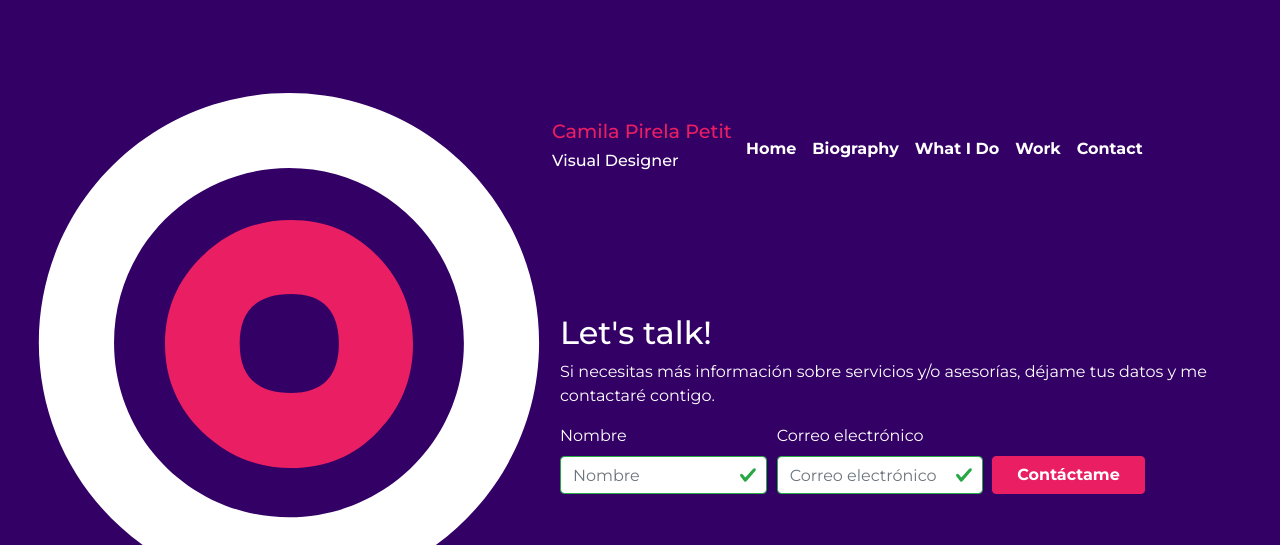
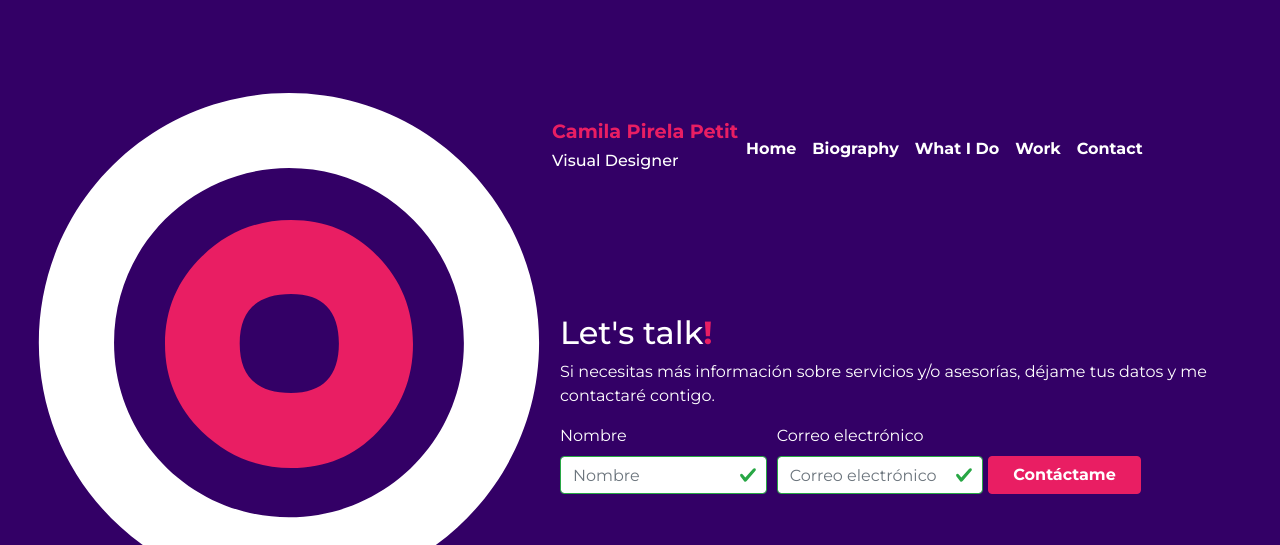
Before and after one commit to caropi30/portfolio-final, a website: page pages/contact.html in a window 1280 px wide. Shown: the top 545 px of the page. Drawn offline with nearby package versions, Linux system fonts and the light colour scheme.

Commit message:
Estilos en texto color primary

```diff
--- a/pages/contact.html
+++ b/pages/contact.html
@@ -59,7 +59,7 @@
         <main class="container-fluid contact animate__animated animate__backInRight pl-xl-3 pl-1 pr-4">
             <div class="row contact__Info row d-block pl-lg-3 pt-lg-5 ml-lg-5 pl-sm-5 px-md-3 mx-md-4 mx-sm-0 pr-sm-1 pl-1 pr-5 ml-5">
                 <section class="contact__Title pl-xl-7 ml-xl-5 mr-xl-0 pl-sm-3 pl-1">
-                    <h2 class="pl-xl-7 ml-xl-5">Let's talk<span>!</span></h2>
+                    <h2 class="pl-xl-7 ml-xl-5">Let's talk<strong>!</strong></h2>
                     <p class="pl-xl-7 ml-xl-5">Si necesitas más información sobre servicios y/o asesorías, déjame tus datos y me contactaré contigo.</p>
                 </section>
                 <section class="contact__Form pb-5 pl-xl-5 ml-xl-5 pl-md-3 px-sm-3">
@@ -73,7 +73,7 @@
                                 <label class="pink" for="contactMail">Correo electrónico</label>
                                 <input type="text" class="form-control is-valid contactFormItemsInputs" name="contactMail" id="contactMail" placeholder="Correo electrónico" required="">
                             </div>
-                            <div class="align-self-center mt-3 mx-1 btn-input pink">
+                            <div class="align-self-center mt-3 mx- btn-input pink">
                                 <button type="submit" class="contact__FormItems-item btn btn-pink wow animate__ animate__heartBeat px-4" data-toggle="modal" data-target="#ventanaModal" style="visibility: visible; animation-name: pulse; width: 100%;">Contáctame</button>
                             </div>
                         </div>
--- a/scss/layout/_homeBody.scss
+++ b/scss/layout/_homeBody.scss
@@ -3,12 +3,14 @@
     .homeBody {
         @include body-background-img-none;
         @include body-background-logo-sm;
+        @include home-nav-md;
     }
 }
 // Small devices (landscape phones, 576px and up)
 @media (min-width: 576px) and (max-width: 767.98px) {
     .homeBody {
         @include body-background-img-none;
+        @include home-nav-md;
         @include body-background-logo-sm;
     }
 }
@@ -16,7 +18,9 @@
 // Medium devices (tablets, 768px and up)
 @media (min-width: 768px) and (max-width: 991.98px) {
     .homeBody {
+        @include body-background-img-none;
         @include body-background-logo-sm;
+        @include home-nav-md;
     }
 
 
@@ -32,6 +36,6 @@
 // Extra large devices (large desktops, 1200px and up)
 @media (min-width: 1200px) {
     @include body-background-logo-lg;
-    @include home-nav-lg;
+    @include home-nav-xl;
     @include footer-padding-xl;
 }
--- a/scss/pages/_biography.scss
+++ b/scss/pages/_biography.scss
@@ -1,24 +1,29 @@
 // Extra small devices (landscape phones, 200px and up)
 @media (min-width: 200px) and (max-width: 575.98px) {
         @include body-background-img-none;
+        @include strong;
 }
 
 // Small devices (landscape phones, 576px and up)
 @media (min-width: 576px) and (max-width: 767.98px) {
         @include body-background-img-none;
+        @include strong;
 }
 
 // Medium devices (tablets, 768px and up)
 @media (min-width: 768px) and (max-width: 991.98px) {
         @include body-background-img-none;
+        @include strong;
 }
 
 // Large devices (desktops, 992px and up)
 @media (min-width: 992px) and (max-width: 1199.98px) {
         @include body-background-img-none;
+        @include strong;
 }
 
 // Extra large devices (large desktops, 1200px and up)
 @media (min-width: 1200px) {
     @include body-background-imagotype;
+    @include strong;
 }
--- a/scss/pages/_contact.scss
+++ b/scss/pages/_contact.scss
@@ -9,6 +9,7 @@
     @include btn-input;
     @include pink;
     @include img-size;
+    @include strong;
 }
 
 // Small devices (landscape phones, 576px and up)
@@ -22,6 +23,7 @@
     @include btn-input;
     @include pink;
     @include img-size;
+    @include strong;
 }
 
 // Medium devices (tablets, 768px and up)
@@ -46,6 +48,7 @@
     @include main-style-lg;
     @include pink-style;
     @include img-size;
+    @include strong;
 }
 
 // Extra large devices (large desktops, 1200px and up)
@@ -59,4 +62,5 @@
     @include main-style-xl;
     @include pink-style;
     @include img-size;
+    @include strong;
 }
--- a/scss/pages/_home.scss
+++ b/scss/pages/_home.scss
@@ -1,4 +1,3 @@
-
 
 // Extra large devices (large desktops, 1200px and up)
 @media (min-width: 1200px) {
--- a/scss/pages/_what-i-do.scss
+++ b/scss/pages/_what-i-do.scss
@@ -25,6 +25,7 @@
             }
         }
     }
+    @include strong;
 }
 
 // Small devices (landscape phones, 576px and up)
@@ -54,6 +55,7 @@
             }
         }
     }
+    @include strong;
 }
 
 // Medium devices (tablets, 768px and up)
@@ -84,6 +86,7 @@
             }
         }
     }
+    @include strong;
 }
 
 // Large devices (desktops, 992px and up)
@@ -111,6 +114,7 @@
             }
         }
     }
+    @include strong;
 }
 
 // Extra large devices (large desktops, 1200px and up)
@@ -138,4 +142,5 @@
             }
         }
     }
+    @include strong;
 }
--- a/scss/pages/_work.scss
+++ b/scss/pages/_work.scss
@@ -1,24 +1,29 @@
 // Extra small devices (landscape phones, 200px and up)
 @media (min-width: 200px) and (max-width: 575.98px) {
     @include img-work-grid-xs;
+    @include strong;
 }
 
 // Small devices (landscape phones, 576px and up)
 @media (min-width: 576px) and (max-width: 767.98px) {
     @include img-work-grid-sm;
+    @include strong;
 }
 
 // Medium devices (tablets, 768px and up)
 @media (min-width: 768px) and (max-width: 991.98px) {
     @include img-work-grid-md;
+    @include strong;
 }
 
 // Large devices (desktops, 992px and up)
 @media (min-width: 992px) and (max-width: 1199.98px) {
     @include img-work-grid-lg;
+    @include strong;
 }
 
 // Extra large devices (large desktops, 1200px and up)
 @media (min-width: 1200px) {
     @include img-work-grid-xl;
+    @include strong;
 }
--- a/scss/utilities/_mixins.scss
+++ b/scss/utilities/_mixins.scss
@@ -35,7 +35,7 @@
 }
 
 /*Header / Navigation*/
-@mixin home-nav-lg {
+@mixin home-nav-xl {
     .homeBody {
         .navTitle {
             h2 {
@@ -58,6 +58,39 @@
 
 }
 
+@mixin home-nav-lg {
+    .homeBody {
+        .navTitle {
+            h2 {
+                font-size: 1.7rem;
+                font-weight: $bold;
+            }
+        }
+        .navSecondTitle {
+            h2 {
+                font-size: 1rem;
+                font-weight: $bold;
+            }
+
+            h3{
+                font-size: 1.2rem;
+                font-weight: $bold;
+            }
+        }
+    }
+
+}
+
+@mixin home-nav-md {
+    .homeBody {
+        .navTitle {
+            h2 {
+                font-weight: $bold;
+            }
+        }
+    }
+}
+
 @mixin header {
     header {
         margin: 2rem;
@@ -67,7 +100,8 @@
 
         h2 {
             color: #E91E63;
-            font-size: 1.5rem;
+            font-size: 1.7rem;
+            font-weight: $bold;
         }
 
         h3 {
@@ -574,3 +608,10 @@
         }
     }
 }
+
+/*Other styles*/
+@mixin strong {
+    strong {
+        color: $primary-color;
+    }
+}
```
Also changed, not shown: index.html (+1 -1 lines), css/main.css.
